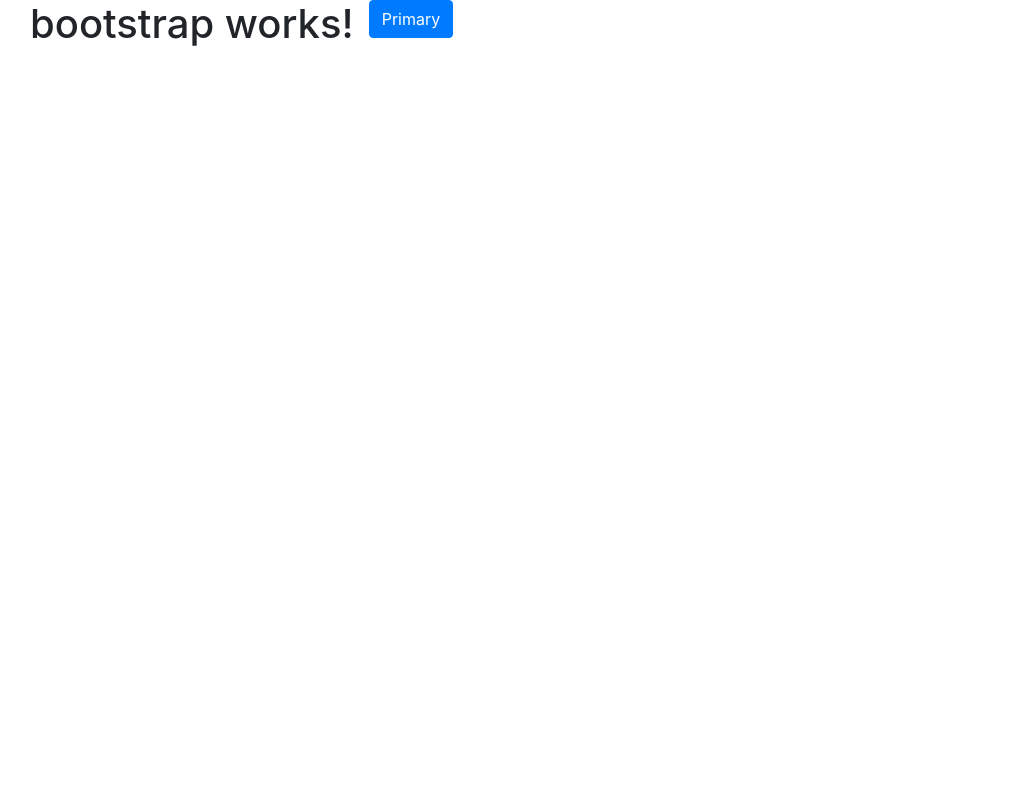
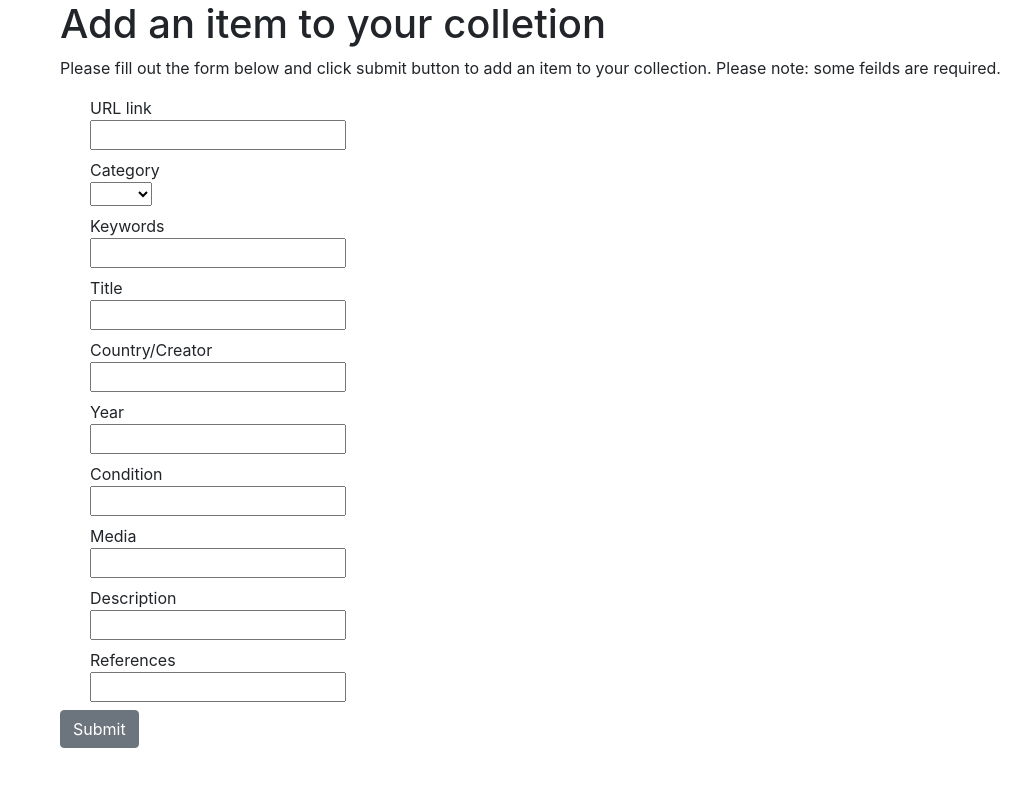
Before and after one commit to Carolista/collection-organizer, an Angular app in the folder frontEnd/: page / in a window 1280 px wide. Shown: the top 786 px of the page, without its empty margins (40-1071 px from the left). Built offline with nearby package versions, Linux system fonts and the light colour scheme.

Commit message:
created very basic working form

```diff
--- /dev/null
+++ b/frontEnd/src/app/add-item-form/add-item-form.component.html
@@ -0,0 +1,60 @@
+<div class="container">
+    <div class="row">
+      <div class="col">
+          <h1>Add an item to your colletion</h1>
+          <p>Please fill out the form below and click submit button to add an item to your collection.
+              Please note: some feilds are required.
+          </p>
+        <form [formGroup]="addItemForm" (ngSubmit)="onSubmit()">
+          <div class="col-6">
+              <div class="col-md">
+                  <label for="url">URL link<br>
+                      <input formControlName="url" type="text" id="url">
+                  </label><br>
+                  <span *ngIf="!addItemForm.get('url').valid && addItemForm.get('url').touched"><nobr>Please enter url</nobr></span>
+                  <label for="category">Category<br>
+                    <!-- <input formControlName="category" id="category"> -->
+                    <select formControlName="category" id="category">
+                        <option value="Art">Art</option>
+                        <option value = "2">two</option>
+                        <option value = "3">three</option>
+                        <option value = "4">four</option>
+                    </select>
+                </label><br>
+                <label for="keywords">Keywords<br>
+                    <input formControlName="keywords" id="keywords" type="text">
+                </label><br>
+                <label for="title">Title<br>
+                    <input formControlName="title" id="title" type="text">
+                </label><br>
+                <label for="country/creator">Country/Creator<br>
+                    <input formControlName="country/creator" id="country/creator" type="text">
+                </label><br>
+                <label for="year">Year<br>
+                    <input formControlName="year" id="year" type="number">
+                </label><br>
+                <label for="condition">Condition<br>
+                    <input formControlName="condition" id="condition" type="text">
+                </label><br>
+                <label for="media">Media<br>
+                    <input formControlName="media" id="media" type="text">
+                </label><br>
+                <label for="description">Description<br>
+                    <input formControlName="description" id="description" type="text">
+                </label><br>
+                <label for="references">References<br>
+                    <input formControlName="references" id="references" type="text">
+                </label><br>
+               </div>
+          </div>
+          <button class="btn btn-secondary" type="submit">Submit</button>
+      </form>
+        <div *ngIf="formSubmitted">
+          This form has been submitted.
+          <div>
+              <button>View my collection</button>
+          </div>
+        </div>
+      </div>
+    </div>
+</div>
--- /dev/null
+++ b/frontEnd/src/app/add-item-form/add-item-form.component.scss
@@ -0,0 +1,3 @@
+input.touched {
+    color: red;
+}
--- /dev/null
+++ b/frontEnd/src/app/add-item-form/add-item-form.component.ts
@@ -0,0 +1,38 @@
+import { Component, OnInit } from '@angular/core';
+import { FormControl, FormGroup, Validators } from '@angular/forms';
+
+@Component({
+  selector: 'app-add-item-form',
+  templateUrl: './add-item-form.component.html',
+  styleUrls: ['./add-item-form.component.scss']
+})
+export class AddItemFormComponent implements OnInit {
+
+  addItemForm: FormGroup;
+  formSubmitted = false;
+
+  constructor() { }
+
+  ngOnInit():void{
+    this.addItemForm = new FormGroup ({
+      'url': new FormControl (null, Validators.required),
+      'category': new FormControl (null, Validators.required),
+      'keywords': new FormControl (null),
+      'title': new FormControl (null, Validators.required),
+      'country/creator': new FormControl (null),
+      'year': new FormControl (null),
+      'condition': new FormControl (null),
+      'media': new FormControl (null),
+      'description': new FormControl (null),
+      'references': new FormControl (null)
+    });
+
+  }
+
+  onSubmit(){
+    console.log(this.addItemForm.value);
+    this.addItemForm.reset();
+    this.formSubmitted = true;
+  }
+
+}
--- a/frontEnd/src/app/app.component.html
+++ b/frontEnd/src/app/app.component.html
@@ -1,8 +1,7 @@
 <div class="container">
   <div class="row">
-    <h1>bootstrap works!</h1>
     <div class="col">
-      <button type="button" class="btn btn-primary">Primary</button>
+      <app-add-item-form></app-add-item-form>
     </div>
   </div>
 </div>
```
Also changed, not shown: frontEnd/src/app/app.module.ts (+6 -2 lines), 1 other file (tests, documents, lock files or other folders).
